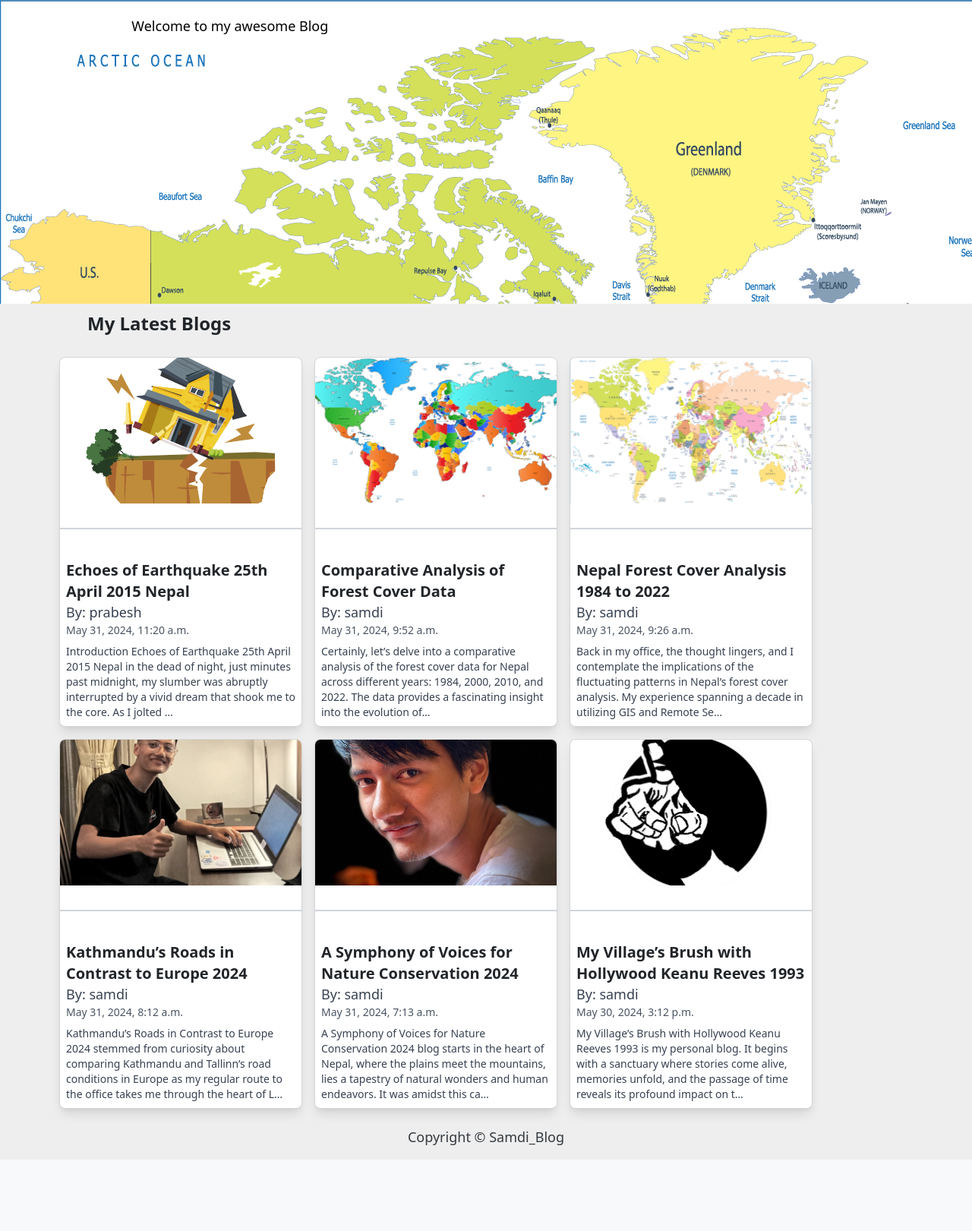
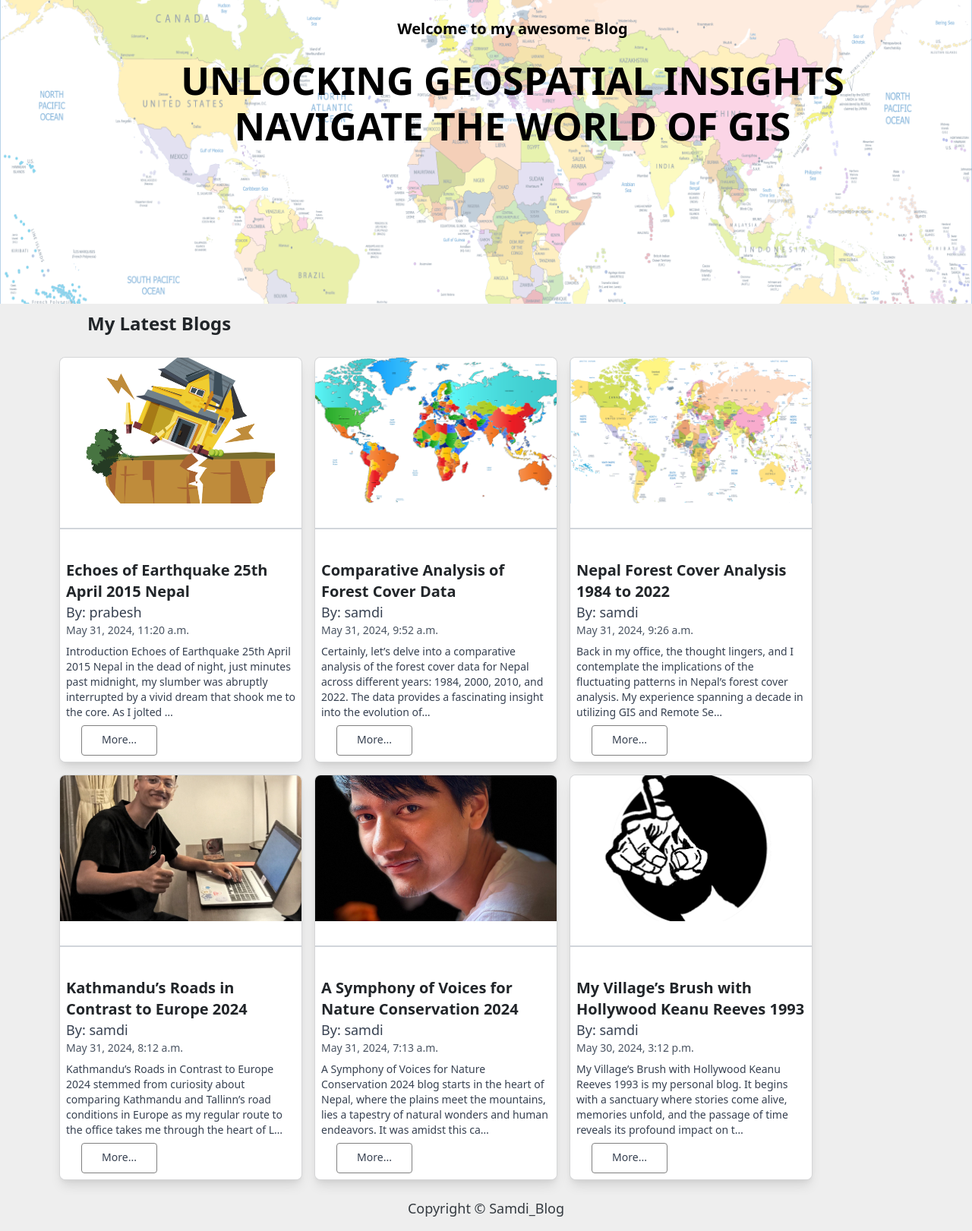
Before and after one commit to prabeshsamdi/django-blog-post, a Django app: page / in a window 1280 px wide. Shown: the part 59-1680 px from the top of the page at 76% size. Before the commit the page ends 1567 px from the top, so only its background shows below. Run offline with Django 4.2, Linux system fonts and the light colour scheme; data comes from the database, SQL or seed files in the repository; both versions use the stored data as it was after the commit; some libraries are stand-ins or nearby versions.

Commit message:
changes: add detail page for post add styles

```diff
--- a/blog/templates/base.html
+++ b/blog/templates/base.html
@@ -2,7 +2,7 @@
 <html>
 
     <head>
-        <title>Django Central</title>
+        <title>Samdi</title>
         <link href="https://fonts.googleapis.com/css?family=Roboto:400,700" rel="stylesheet">
         <meta name="google" content="notranslate" />
         <meta name="viewport" content="width=device-width, initial-scale=1" />
--- a/blog/templates/index.html
+++ b/blog/templates/index.html
@@ -29,10 +29,32 @@
     padding-top: 20px;
 
    }
-   .container1{
+   .container1 {
+    justify-content: center;
+            text-align: center;
+            position: relative;
             height: 50vh;
             background-color: white;
+            overflow: hidden; /* Ensure the pseudo-element doesn't affect layout */
+        }
+
+        .container1::before {
+            content: '';
+            position: absolute;
+            top: 0;
+            left: 0;
+            width: 100%;
+            height: 100%;
             background-image: url('/media/images/map.png');
+            background-size: cover;
+            background-position: center;
+            opacity: 0.5;
+            z-index: 0;
+        }
+
+        .content {
+            position: relative;
+            z-index: 1; /* Ensure the content is above the pseudo-element */
         }
    .row{
     /* justify-content: center; */
@@ -55,6 +77,43 @@
    .zoom:hover {
             transform: scale(1.1); /* Increase the scale value to zoom in more */
         }
+        .more {
+            height: 40px;
+            width: 100px;
+            margin-top: 7px;
+            justify-content: center;
+            text-align: center;
+            position: relative;
+            display: inline-block;
+            margin-left: 20px;
+            border: 1px solid grey;
+            border-radius: 4px;
+        }
+
+        .more::after {
+
+            content: '';
+            position: absolute;
+            width: 100%;
+            transform: scaleX(0);
+            height: 2px;
+            bottom: 0;
+            left: 0;
+            background-color: red;
+            transform-origin: bottom right;
+            transition: transform 0.25s ease-out;
+        }
+ .more:hover{
+    border: 1px solid white;
+    font-size: medium;
+    font-weight: bold;
+    background-color: white;
+ }
+        .more:hover::after {
+
+            transform: scaleX(1);
+            transform-origin: bottom left;
+        }
 </style>
 <head>
     <meta charset="UTF-8">
@@ -67,8 +126,8 @@
         <div class="row">
             <div class=" col-md-8 col-md-10 mx-auto">
                 <div class="site-heading">
-                    <h1 class=" site-heading my-4 mt-3 text-black"> Welcome to my awesome Blog </h1>
-
+                    <h1 class=" site-heading my-4 mt-13 text-black font-bold text-xl"> Welcome to my awesome Blog </h1>
+                    <h1 class="text-black font-bold" style="font-size: 50px;">UNLOCKING GEOSPATIAL INSIGHTS NAVIGATE THE WORLD OF GIS</h1>
                 </div>
             </div>
         </div>
@@ -82,25 +141,31 @@
     <div class="row">
         <!-- Blog Entries Column -->
         {% for post in posts %}
-        <div class="bg-gray-100  m-2 shadow-lg rounded-lg overflow-hidden card">
-            <div class=" bg-white">
+<div class="bg-gray-100 m-2 shadow-lg rounded-lg overflow-hidden card">
+    <div class="bg-white">
         {% if post.titleImage %}
         <img src="{{ post.titleImage.url }}" alt="{{ post.title }}" class="w-full h-48 object-cover transition-transform duration-300 zoom">
         {% endif %}
-                <!-- <div class="p-4 bg-red-500 h-50 flex items-center justify-center">
-                    <h2 class="text-xl font-semibold text-white">BLOG</h2>
-                </div> -->
         <hr class="border-t-2 border-gray-300 my-8">
-                <div class="p-2 ">
-                    <h2 class="text-xl font-semibold">{{ post.title }}</h2>
+        <div class="p-2">
+            <a href="{% url 'post_detail' post.pk %}" class="block">
+                <h2 class="text-xl font-semibold hover:font-bold hover:text-blue-500">{{ post.title }}</h2>
+            </a>
             <p class="text-gray-700">By: {{ post.author }}</p>
             <p class="text-gray-600 text-sm mb-2">{{ post.created_on }}</p>
             <p class="text-sm text-gray-700">{{ post.content|truncatechars:200 }}</p>
+            <a href="{% url 'post_detail' post.pk %}" class="block">
+
+                <div class="more">
+                    <p class="text-sm text-gray-700 mt-2">More...</p>
+                </div>
+            </a>
         </div>
     </div>
 </div>
 {% endfor %}
 
+
         </div>
     </div>
 </div>
--- a/blog/urls.py
+++ b/blog/urls.py
@@ -4,7 +4,7 @@ from django.conf import settings
 from django.conf.urls.static import static
 urlpatterns = [
     path('', views.posts, name='posts'),
-    # path('<slug:slug>/', views.PostDetail.as_view(), name='post_detail'),
+    path('post/<int:pk>/', views.post_detail, name='post_detail'),
 ]
 if settings.DEBUG:
     urlpatterns += static(settings.MEDIA_URL, document_root=settings.MEDIA_ROOT)
--- a/blog/views.py
+++ b/blog/views.py
@@ -1,7 +1,11 @@
 from django.http import HttpResponse
 from django.template import loader
+from django.shortcuts import render, get_object_or_404
 from django.shortcuts import render
 from .models import Post
 def posts(request):
     posts = Post.objects.filter(status=1)
     return render(request, 'index.html', {'posts': posts})
+def post_detail(request, pk):
+    post = get_object_or_404(Post, pk=pk)
+    return render(request, 'post_detail.html', {'post': post})
```
Also changed, not shown: blog/templates/post_detail.html (+28 -14 lines), db.sqlite3, media/images/earthquake.png (added). Lines whose indentation alone changed are shown as unchanged.
